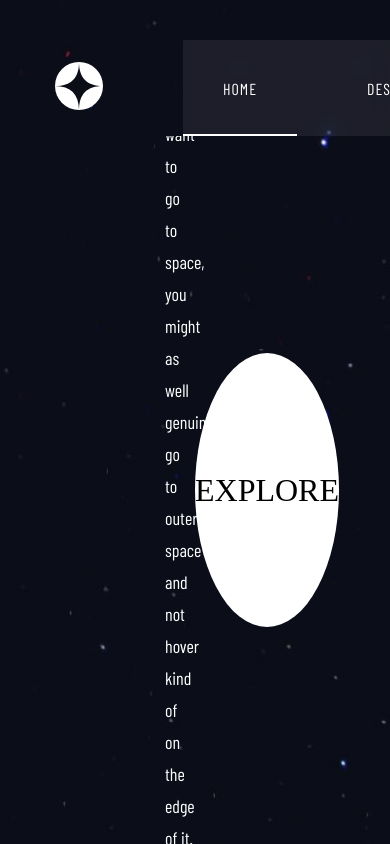
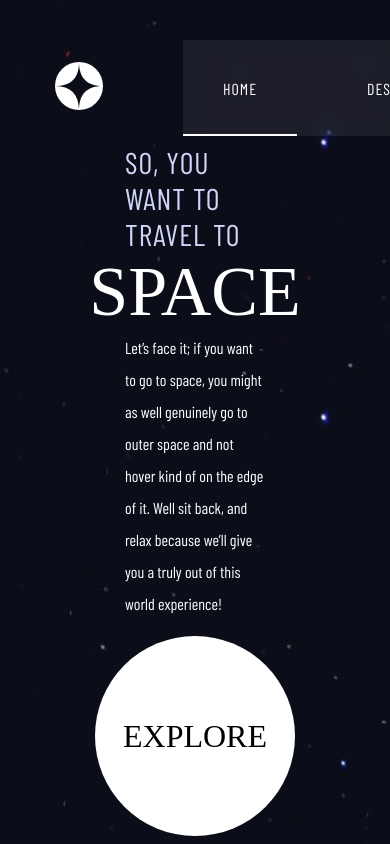
Before and after one commit to Miyka96/Space-Tourism--React-Project, a React (Create React App) app: page / in a window 390 px wide. Shown: the top 844 px of the page. Built offline with nearby package versions, Linux system fonts and the light colour scheme; a web font is replaced by a local one.

Commit message:
some media queries

```diff
--- a/src/Components/Home/index.css
+++ b/src/Components/Home/index.css
@@ -12,11 +12,11 @@
     flex-grow: 2;
     display:flex;
     align-items:center;
-    justify-content: space-between;
+    justify-content: space-around;
     padding: 0 165px;
 }
 .text_wrapper{
-    width: 50%;
+    width: 40%;
 }
 .text_wrapper>h5{
     color: var(--light);
@@ -27,3 +27,36 @@
     font-size: 18px;
     line-height: 32px;
 }
+
+/* responsive adjustments */
+@media screen and (max-width: 1100px){
+    .homeSection{
+        padding: 0 20px;
+    }
+}
+@media screen and (max-width:1290px){
+    .text_wrapper{
+        margin-right: 180px;
+    }
+}
+@media screen and (max-width: 840px){
+    .homeSection{
+        flex-direction: column;
+    }
+    .text_wrapper{
+        display:flex;
+        flex-direction: column;
+        align-items: center;
+        justify-content: center;
+        margin: 0 180px;
+    }
+    .text_wrapper>p{
+        font-size: 16px;
+    }
+    .text_wrapper>h5{
+        font-size: 30px;
+    }
+    .text_wrapper>h1{
+        font-size: 70px;
+    }
+}
--- a/src/Components/Partials/Button/index.css
+++ b/src/Components/Partials/Button/index.css
@@ -10,8 +10,16 @@
     font-family: 'Bellefair', serif;
     font-size: 32px;
     transition: box-shadow 0.3s ease-in-out;
+    margin: 0 20px;
 }
 .mainBtn:hover{
     -webkit-box-shadow: 0px 0px 0px 60px #24262f;
     box-shadow: 0px 0px 0px 60px #24262f;
 }
+
+@media screen and (max-width: 840px){
+    .mainBtn{
+        width:200px;
+        height: 200px;
+    }
+}
```
